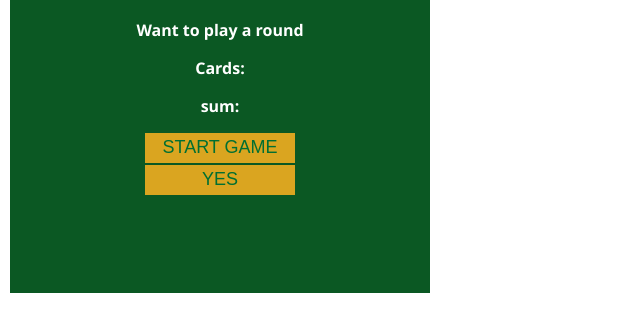
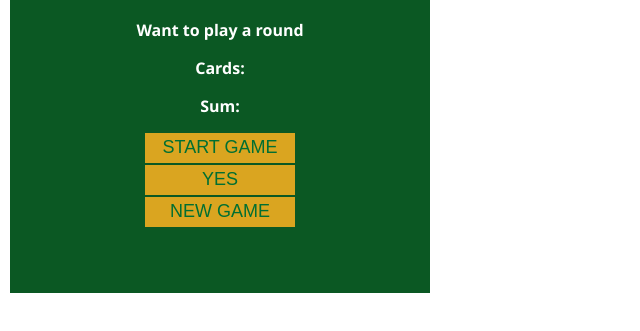
Before and after one commit to Urahara147/blackjack, a plain HTML site: page blackjack.html in a window 1280 px wide. Shown: the part 87-418 px from the top of the page, without its empty margins (0-640 px from the left). Drawn offline with Linux system fonts and the light colour scheme.

Commit message:
Update blackjack.html

```diff
--- a/blackjack.html
+++ b/blackjack.html
@@ -13,10 +13,11 @@
   <h1>BLACKJACK</h1>
 <p id="message-el">Want to play a round</p>
 <p id="cards-el">Cards: </p>
-<p id="sum-el">sum: </p>
+<p id="sum-el">Sum: </p>
 <button onclick="startGame()">START GAME</button>
 <br>
-<button id="yes-el" onclick="newCard()">YES</button>
+<button id="yes-el" onclick="newCard()">YES</button><br>
+<button id="yes-el" onclick="newGame()">NEW GAME</button>
 </div>
 <script src="blackjack.js"></script>
 </body>
```
